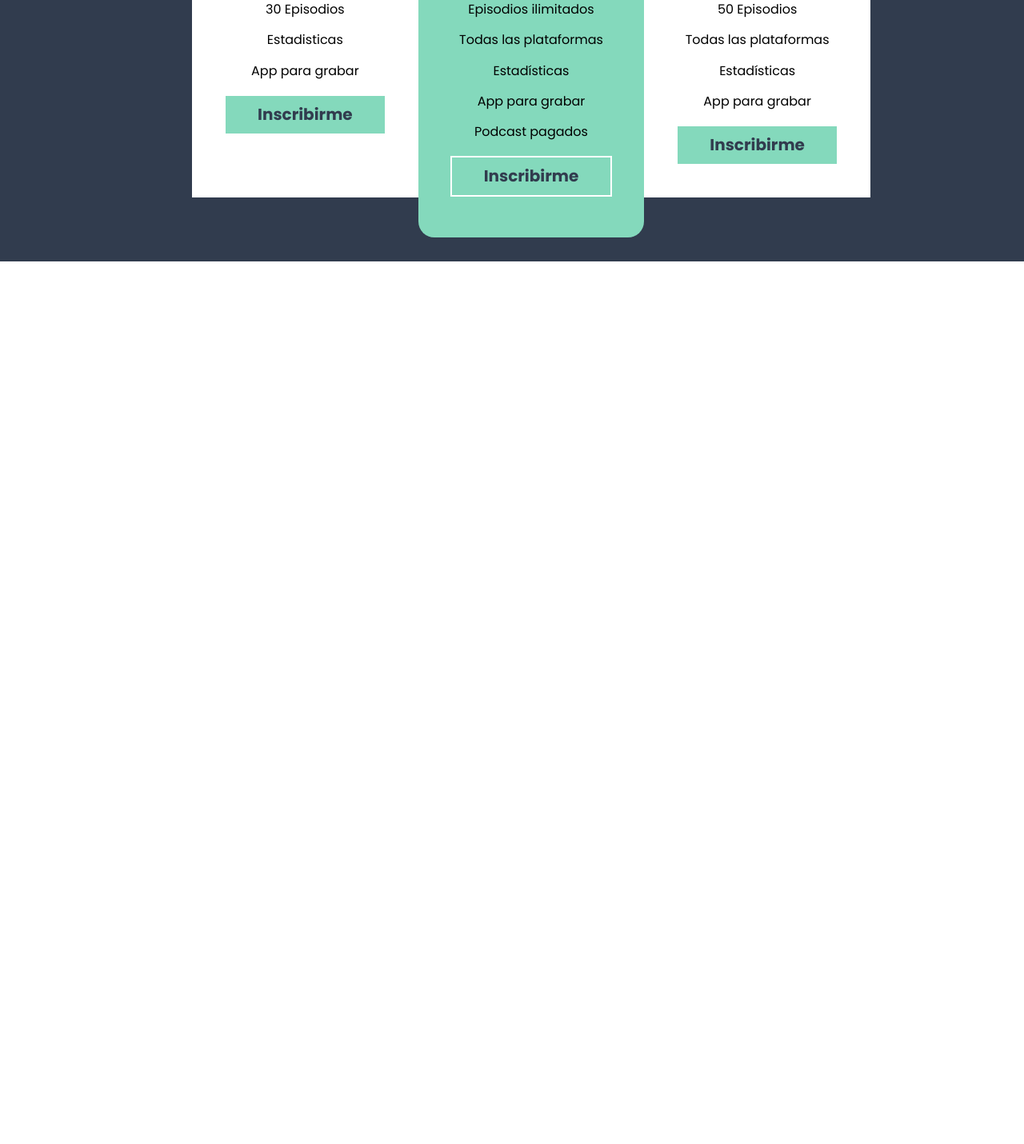
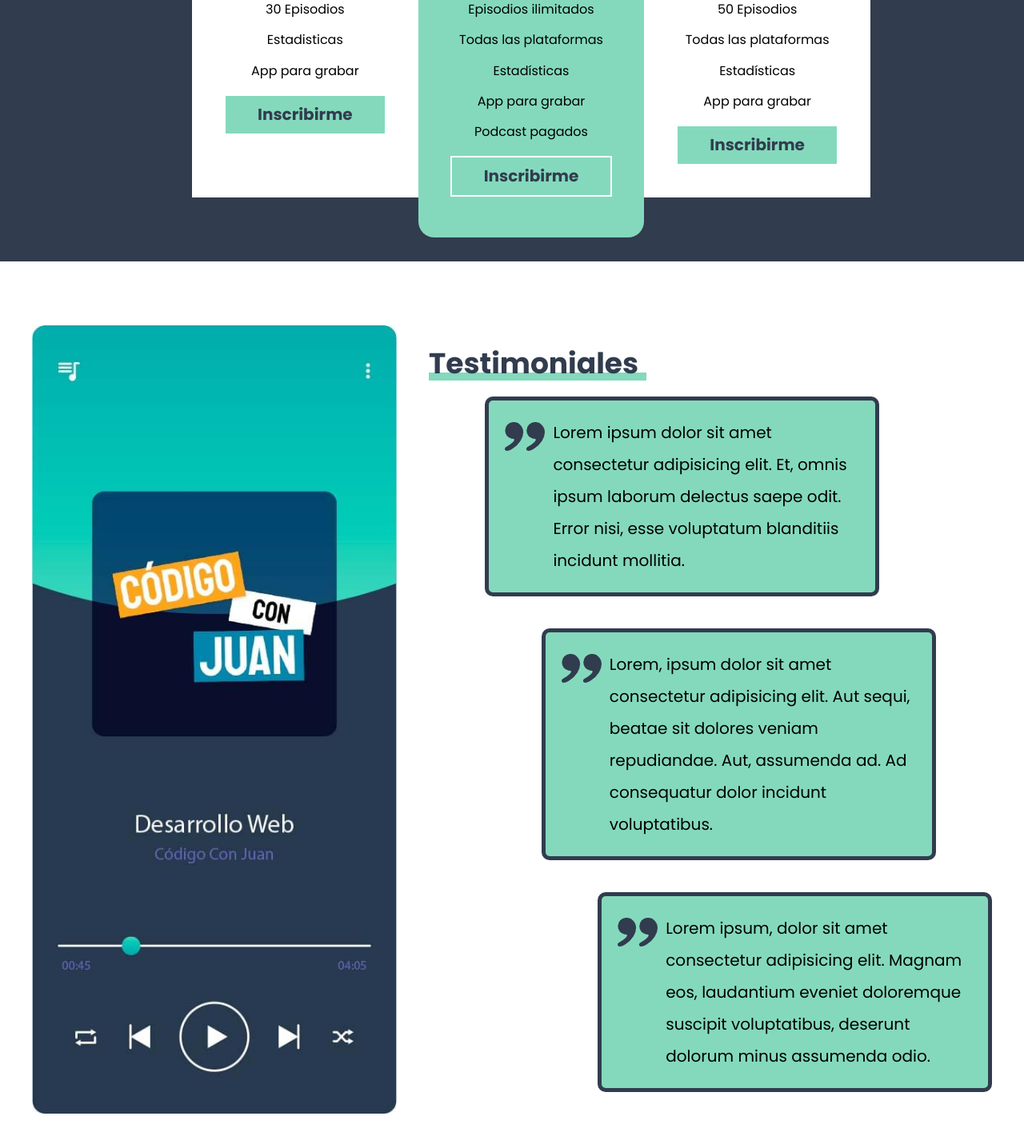
Before and after one commit to OneAlpacaMore/PaginaWebPodcast, a website: page index.html in a window 1280 px wide. Shown: the part 3569-5000 px from the top of the page at 80% size. Before the commit the page ends 3896 px from the top, so only its background shows below. Drawn offline with Linux system fonts and the light colour scheme.

Commit message:
testimonial section finished

```diff
--- a/index.html
+++ b/index.html
@@ -42,7 +42,9 @@
         <div class="grid-beneficios contenedor">
             <div class="contenido-beneficios">
                 <h2>Llega a miles y gana dinero</h2>
-                <p>Los podcast se han convertido en un medio de entretenimiento que cada día gana más seguidores, con temas variados que puedes crear tu propio podcast, ser escuchado(a) por miles de personas y convertir tu pasión en un negocio.</p>
+                <p>Los podcast se han convertido en un medio de entretenimiento que cada día gana más seguidores, con
+                    temas variados que puedes crear tu propio podcast, ser escuchado(a) por miles de personas y
+                    convertir tu pasión en un negocio.</p>
             </div>
 
             <div class="imagen">
@@ -53,7 +55,8 @@
 
     <section class="estadisticas seccion contenedor">
         <h2>Estadísticas detalladas</h2>
-        <p>Nosotros lo distribuimos a las plataformas más populares como Google Podcast, Sporify, Apple Podcast y Youtube.</p>
+        <p>Nosotros lo distribuimos a las plataformas más populares como Google Podcast, Sporify, Apple Podcast y
+            Youtube.</p>
 
         <img src="build/img/grafica.svg" alt="tablero de estadísticas">
     </section>
@@ -109,6 +112,29 @@
         </div>
     </section>
 
+    <section class="contenedor seccion testimoniales">
+        <div class="imagen">
+            <img src="build/img/app.jpg" alt="imagen app">
+        </div>
+        <div class="contenido">
+            <h2>Testimoniales</h2>
+
+            <div class="testimonial">
+                <p> Lorem ipsum dolor sit amet consectetur adipisicing elit. Et, omnis ipsum laborum delectus saepe
+                    odit. Error nisi, esse voluptatum blanditiis incidunt mollitia.</p>
+            </div>
+            <div class="testimonial">
+                <p> Lorem, ipsum dolor sit amet consectetur adipisicing elit. Aut sequi, beatae sit dolores veniam
+                    repudiandae. Aut, assumenda ad. Ad consequatur dolor incidunt voluptatibus.</p>
+            </div>
+            <div class="testimonial">
+                <p> Lorem ipsum, dolor sit amet consectetur adipisicing elit. Magnam eos, laudantium eveniet doloremque
+                    suscipit voluptatibus, deserunt dolorum minus assumenda odio.</p>
+            </div>
+
+        </div>
+    </section>
+
 </body>
 
 </html>
--- a/src/scss/ui/_index.scss
+++ b/src/scss/ui/_index.scss
@@ -3,5 +3,6 @@
 @forward 'beneficios';
 @forward 'estadisticas';
 @forward 'planes';
+@forward 'testimoniales';
 
 @forward 'botones';
--- /dev/null
+++ b/src/scss/ui/_testimoniales.scss
@@ -0,0 +1,79 @@
+@use 'base/variables' as v;
+@use 'base/mixins' as m;
+
+.testimoniales {
+
+    align-items: center;
+
+    @include m.tablet {
+        @include m.grid(5, 4rem);
+
+        .imagen {
+            grid-column: 1 / 3;
+        }
+
+        .contenido {
+            grid-column: 3 / 6;
+
+        }
+    }
+
+    h2 {
+        @include m.headingBorder(v.$secundario, v.$primario);
+    }
+
+        img {
+            margin: 0 auto;
+        }
+
+}
+
+
+.contenido {
+
+    .testimonial {
+        background-color: v.$primario;
+        border: .5rem solid v.$secundario;
+        margin-bottom: 4rem;
+        &:last-of-type {
+            margin-bottom: 0;
+        }
+        padding: 2rem;
+        border-radius: 1rem;
+        position: relative;
+
+        @include m.tablet {
+            max-width: 70%;
+
+            &:nth-child(2) {
+                margin-left: 10%;
+            }
+            &:nth-child(3) {
+                margin-left: 20%;
+            }
+            &:nth-child(4) {
+                margin-left: 30%;
+            }
+         }
+
+        &::before {
+            content: '';
+            display: block;
+            width: 5rem;
+            height: 5rem;
+            background-image: url(../img/comilla.svg);
+            background-repeat: no-repeat;
+            background-position: center;
+            position: absolute;
+        }
+
+        &:last-of-type {
+            margin-bottom: 0;
+        }
+
+        p {
+            margin: 0;
+            padding-left: 6rem;
+        }
+    }
+}
```
Also changed, not shown: build/css/app.css, 1 other file.
